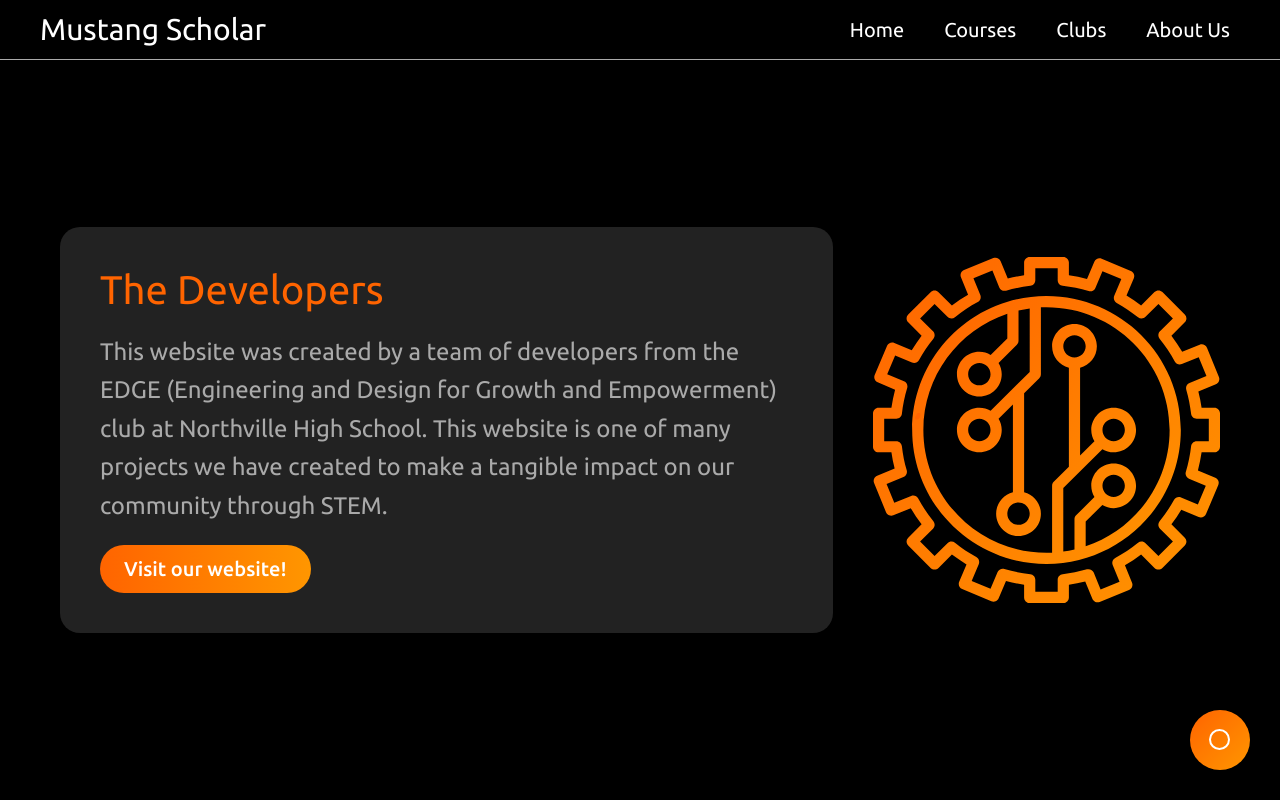
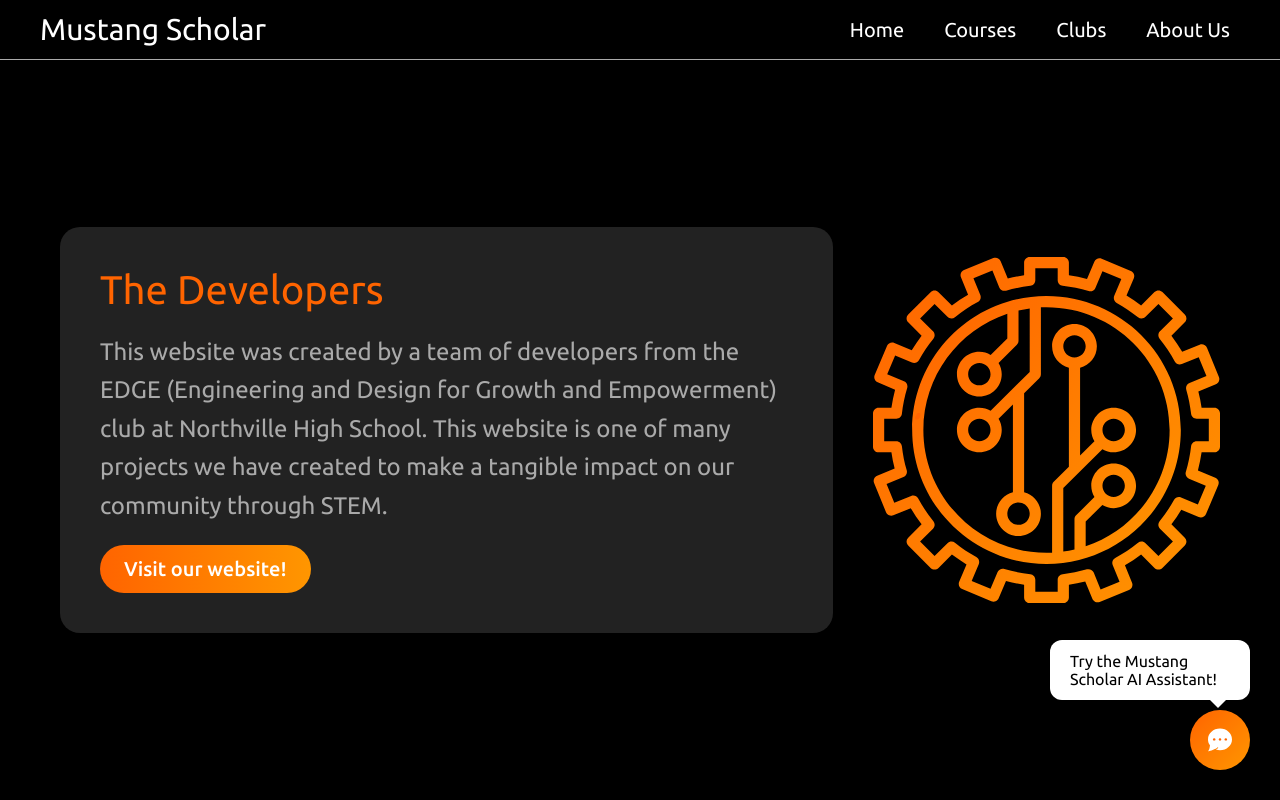
Before and after one commit to NorthvilleEDGE/Mustang-Scholar, a React (Vite) app: page /#/about in a window 1280 px wide. Built offline with nearby package versions, Linux system fonts and the light colour scheme; no server answers.

Commit message:
Changed chatbox and chat button styling. Added notification to get users' attention

```diff
--- a/src/App.css
+++ /dev/null
@@ -1 +0,0 @@
-/* Add app-specific styles here when needed */
--- a/src/components/ChatButton.tsx
+++ b/src/components/ChatButton.tsx
@@ -1,4 +1,5 @@
 import '../styles/ChatButton.css';
+import { useState, useEffect } from 'react';
 
 interface ChatButtonProps {
   isOpen: boolean;
@@ -6,10 +7,25 @@
 }
 
 function ChatButton({ isOpen, onClick }: ChatButtonProps) {
+  const [isHovered, setIsHovered] = useState(true);
+
+  useEffect(() => {
+    setTimeout(() => {
+      setIsHovered(false);
+    }, 3000);
+  }, []);
+
   return (
+    <div>
+      {!isHovered && (
+        <div className="chat-notification">
+          Try the Mustang Scholar AI Assistant!
+        </div>
+      )}
       <button
         className={`chat-float-button ${isOpen ? 'open' : ''}`}
         onClick={onClick}
+        onMouseEnter={() => setIsHovered(true)}
         aria-label="Toggle chat assistant"
       >
         <svg
@@ -31,14 +47,15 @@
             />
           ) : (
             // Chat icon when closed
-          <path
-            d="M21 11.5C21 16.75 16.75 21 11.5 21C6.25 21 2 16.75 2 11.5C2 6.25 6.25 2 11.5 2C16.75 2 21 6.25 21 11.5Z"
-            stroke="currentColor"
-            strokeWidth="2"
+            <image
+              href="chaticon.svg"
+              width="24"
+              height="24"
             />
           )}
         </svg>
       </button>
+    </div>
   );
 }
 
--- a/src/styles/ChatButton.css
+++ b/src/styles/ChatButton.css
@@ -36,6 +36,42 @@
   transform: scale(1.1);
 }
 
+.chat-notification {
+  position: fixed;
+  bottom: 100px;
+  right: 30px;
+  padding: 12px 20px;
+  border-radius: 12px;
+  background: var(--white);
+  color: var(--black);
+  font-size: 16px;
+  max-width: 200px;
+  animation: fadeIn 0.3s ease-out;
+}
+
+.chat-notification::after {
+  content: '';
+  position: absolute;
+  bottom: -8px;
+  right: 24px;
+  width: 0;
+  height: 0;
+  border-left: 8px solid transparent;
+  border-right: 8px solid transparent;
+  border-top: 8px solid var(--white);
+}
+
+@keyframes fadeIn {
+  from {
+    opacity: 0;
+    transform: translateY(10px);
+  }
+  to {
+    opacity: 1;
+    transform: translateY(0);
+  }
+}
+
 @media (max-width: 768px) {
   .chat-float-button {
     bottom: 20px;
--- a/src/styles/ChatPanel.css
+++ b/src/styles/ChatPanel.css
@@ -2,8 +2,8 @@
   position: fixed;
   right: 20px;
   bottom: 100px;
-  width: 380px;
-  height: 600px;
+  width: 500px;
+  height: 80vh;
   background-color: var(--background);
   border-radius: 20px;
   box-shadow: -5px 0 15px rgba(0, 0, 0, 0.1);
--- a/src/styles/Lists.css
+++ b/src/styles/Lists.css
@@ -34,8 +34,8 @@
 
 .search-input:focus,
 .department-select:focus {
-    border-color: var(--orange);
-    box-shadow: 0 0 10px var(--orange);
+    border-color: var(--light-orange);
+    box-shadow: 0 0 10px var(--light-orange);
     outline: none;
 }
 
@@ -75,8 +75,8 @@
 }
 
 .course-item:hover {
-    box-shadow: 0 0 30px var(--orange);
-    border-color: var(--orange);
+    box-shadow: 0 0 30px var(--light-orange);
+    border-color: var(--light-orange);
 }
 
 .course-header {
@@ -167,7 +167,7 @@
 }
 
 .dropdown-arrow:hover {
-    color: var(--orange);
+    color: var(--light-orange);
     scale: 1.1;
 }
 
@@ -327,7 +327,7 @@
 
 .sidebar .filter-group select:focus,
 .sidebar .filter-group input:focus {
-    border-color: var(--orange);
+    border-color: var(--light-orange);
     outline: none;
 }
 
@@ -385,8 +385,8 @@
 }
 
 .sidebar .sort-group select:focus {
-    border-color: var(--orange);
-    box-shadow: 0 0 10px var(--orange);
+    border-color: var(--light-orange);
+    box-shadow: 0 0 10px var(--light-orange);
     outline: none;
 }
 
```
Also changed, not shown: public/chaticon.svg (added), 1 other file (tests, documents, lock files or other folders). Lines whose indentation alone changed are shown as unchanged.
